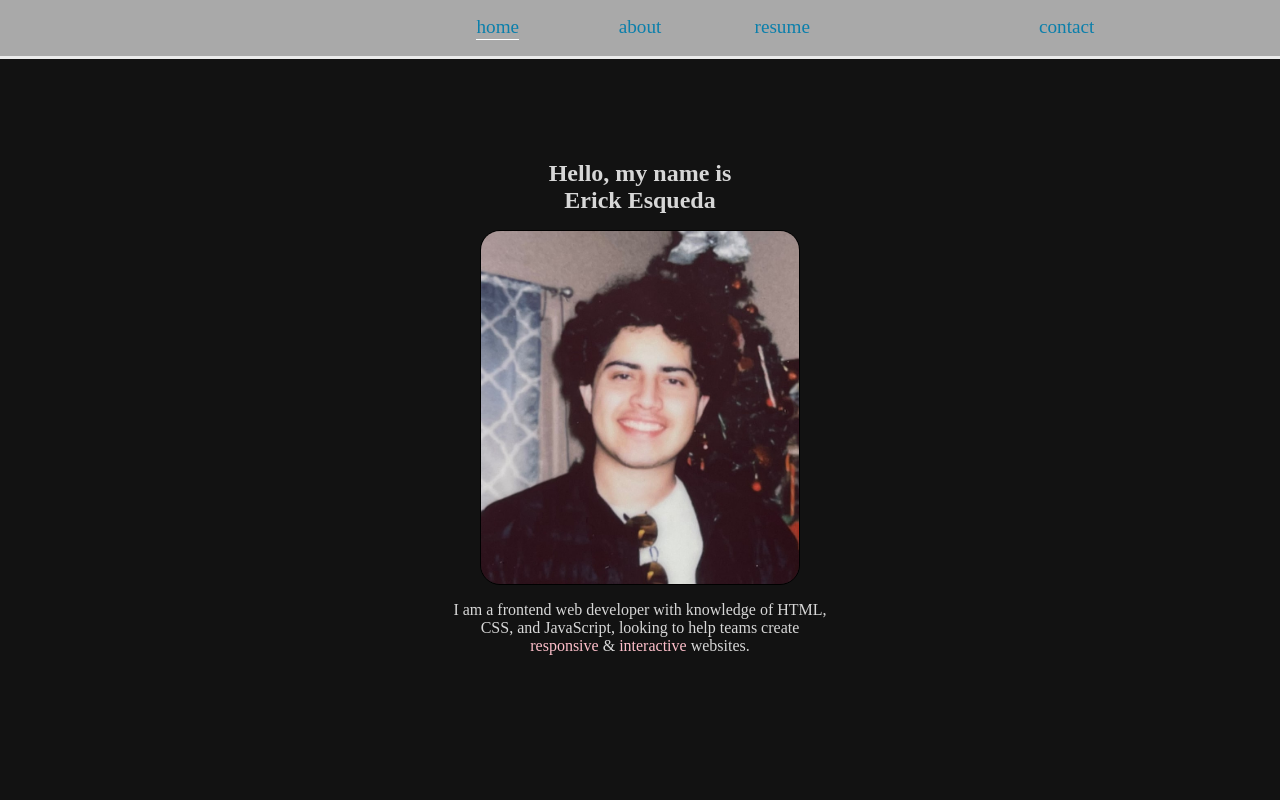
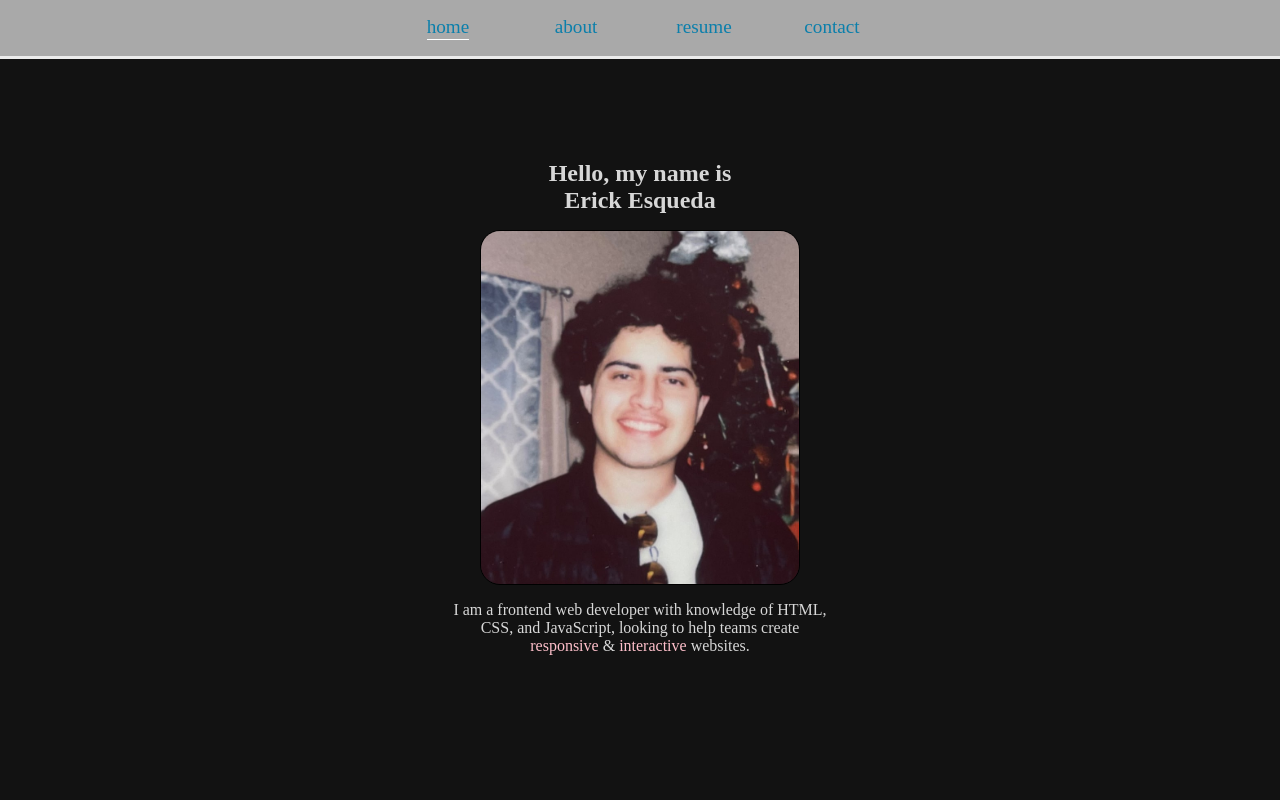
Before and after one commit to solovinomuncher/portfolio, a plain HTML site: page index.html in a window 1280 px wide. Shown: the top 800 px of the page. Drawn offline with Linux system fonts and the light colour scheme.

Commit message:
fixed media query @ 1000px for main nav

```diff
--- a/style.css
+++ b/style.css
@@ -146,7 +146,7 @@ h3 a:active {
 
 @media (min-width: 1000px) {
   .index-header__nav > ul {
-    grid-template-columns: 3fr 1fr 1fr 1fr 3fr;
+    grid-template-columns: 3fr 1fr 1fr 1fr 1fr 3fr;
     grid-template-rows: 1fr;
   }
   .index-header__nav > ul > li:first-of-type {
```
